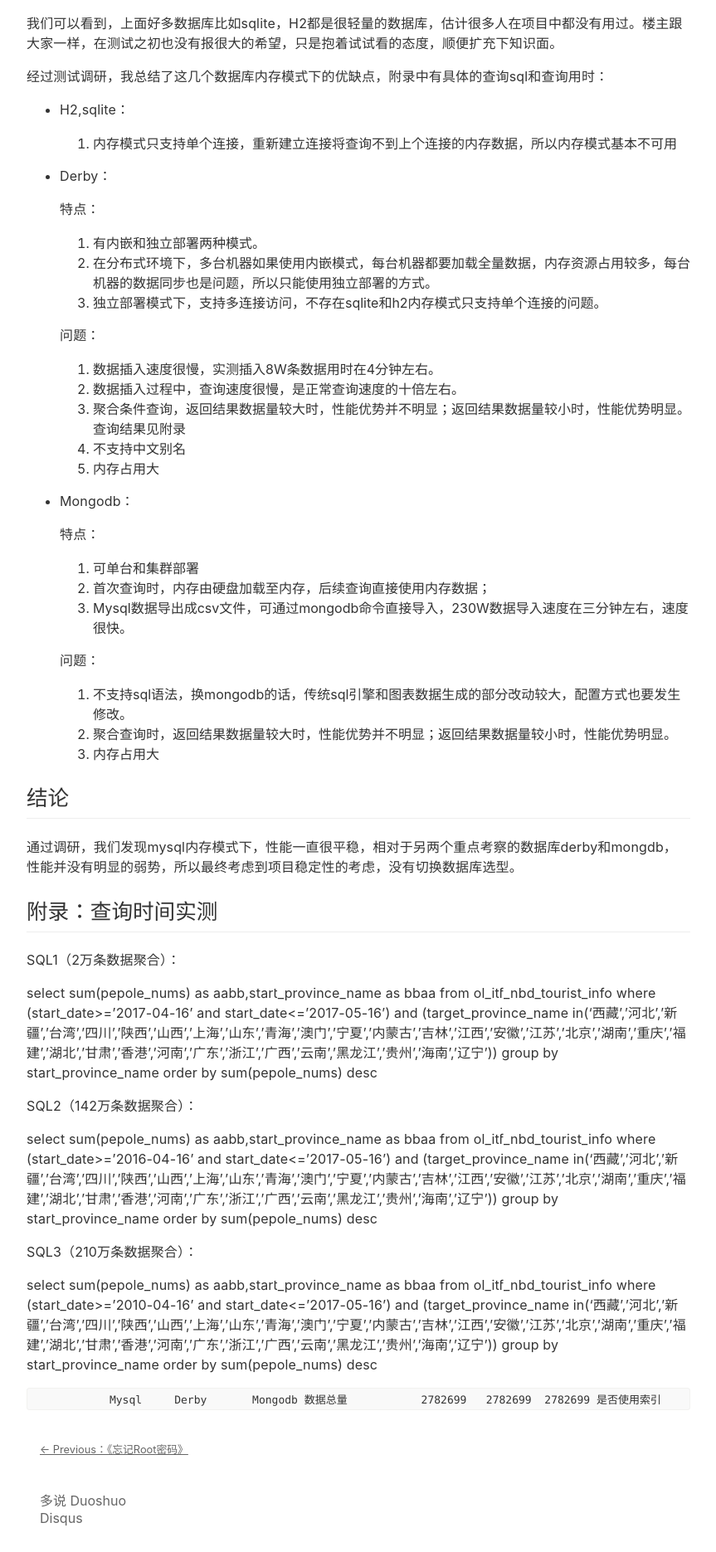
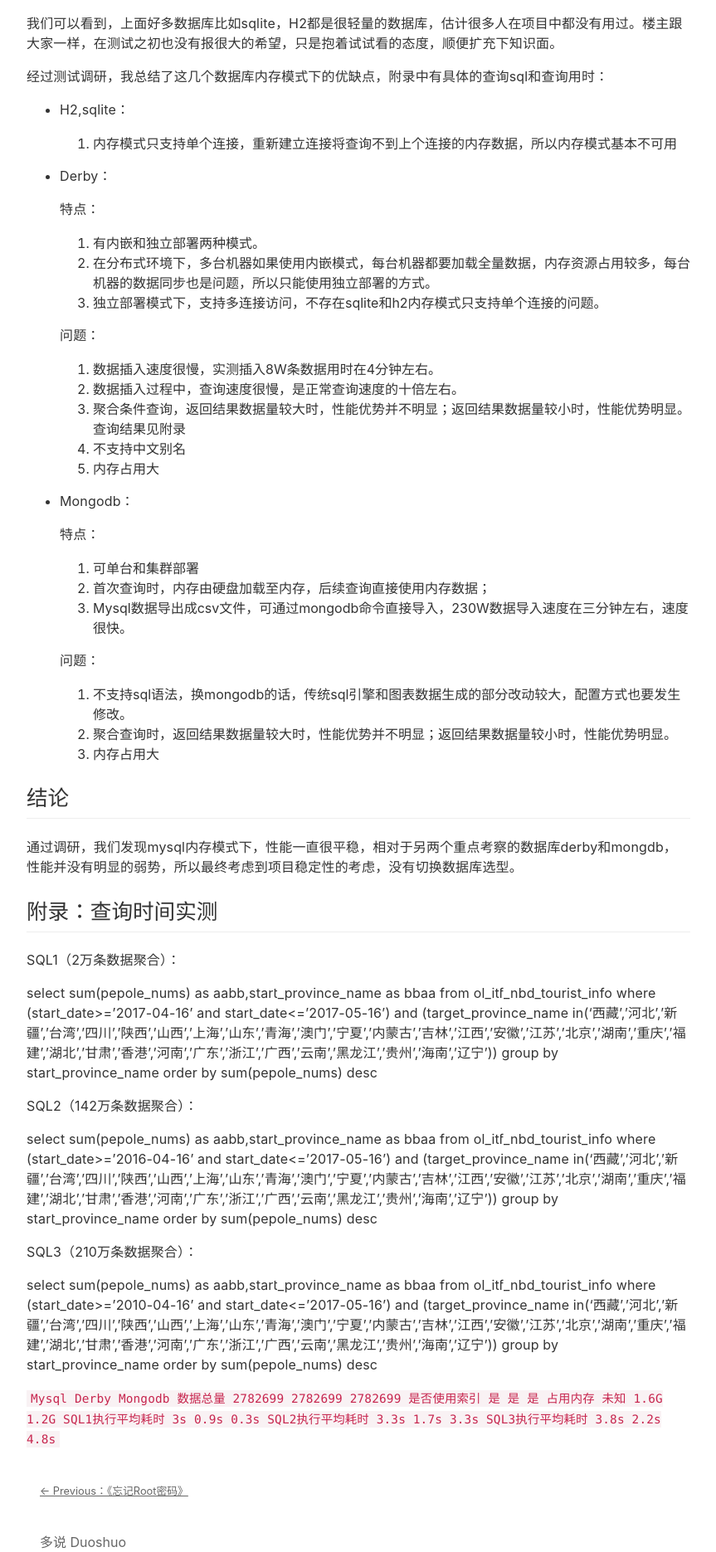
Before and after one commit to ThomasYoung1989/blog, a Jekyll site: the page built from _posts/2017-07-12-mem-database.markdown, in a window 1280 px wide. Shown: the part 501-2372 px from the top of the page at 83% size, without its empty margins (208-1071 px from the left). Built offline with Jekyll 4.4.1, drawn with Linux system fonts in a browser that asks for light colours; comment, search, counter and statistics services are not loaded.

Commit message:
内存数据库

````diff
--- a/_posts/2017-07-12-mem-database.markdown
+++ b/_posts/2017-07-12-mem-database.markdown
@@ -70,11 +70,11 @@
 
 select sum(pepole_nums) as aabb,start_province_name as bbaa from ol_itf_nbd_tourist_info where (start_date>='2010-04-16' and start_date<='2017-05-16') and (target_province_name in('西藏','河北','新疆','台湾','四川','陕西','山西','上海','山东','青海','澳门','宁夏','内蒙古','吉林','江西','安徽','江苏','北京','湖南','重庆','福建','湖北','甘肃','香港','河南','广东','浙江','广西','云南','黑龙江','贵州','海南','辽宁'))  group by start_province_name order by sum(pepole_nums) desc
 
-
-                Mysql     Derby	  Mongodb
+```             Mysql     Derby	  Mongodb
 数据总量	    2782699   2782699  2782699
 是否使用索引      是         是	      是
 占用内存	      未知      1.6G     1.2G
 SQL1执行平均耗时	 3s	      0.9s	   0.3s
 SQL2执行平均耗时	 3.3s     1.7s	   3.3s
 SQL3执行平均耗时	 3.8s     2.2s	   4.8s
+```
````
